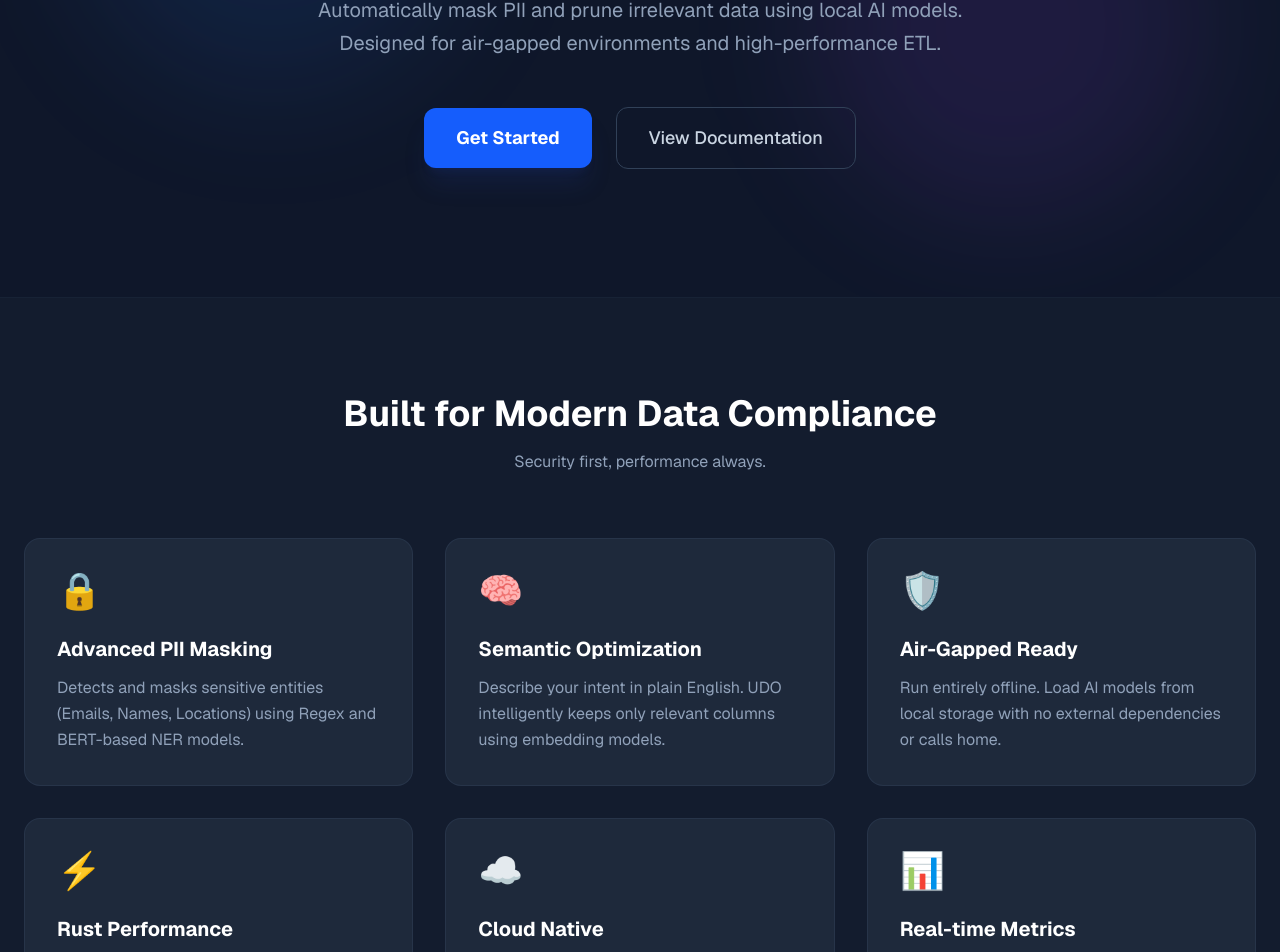
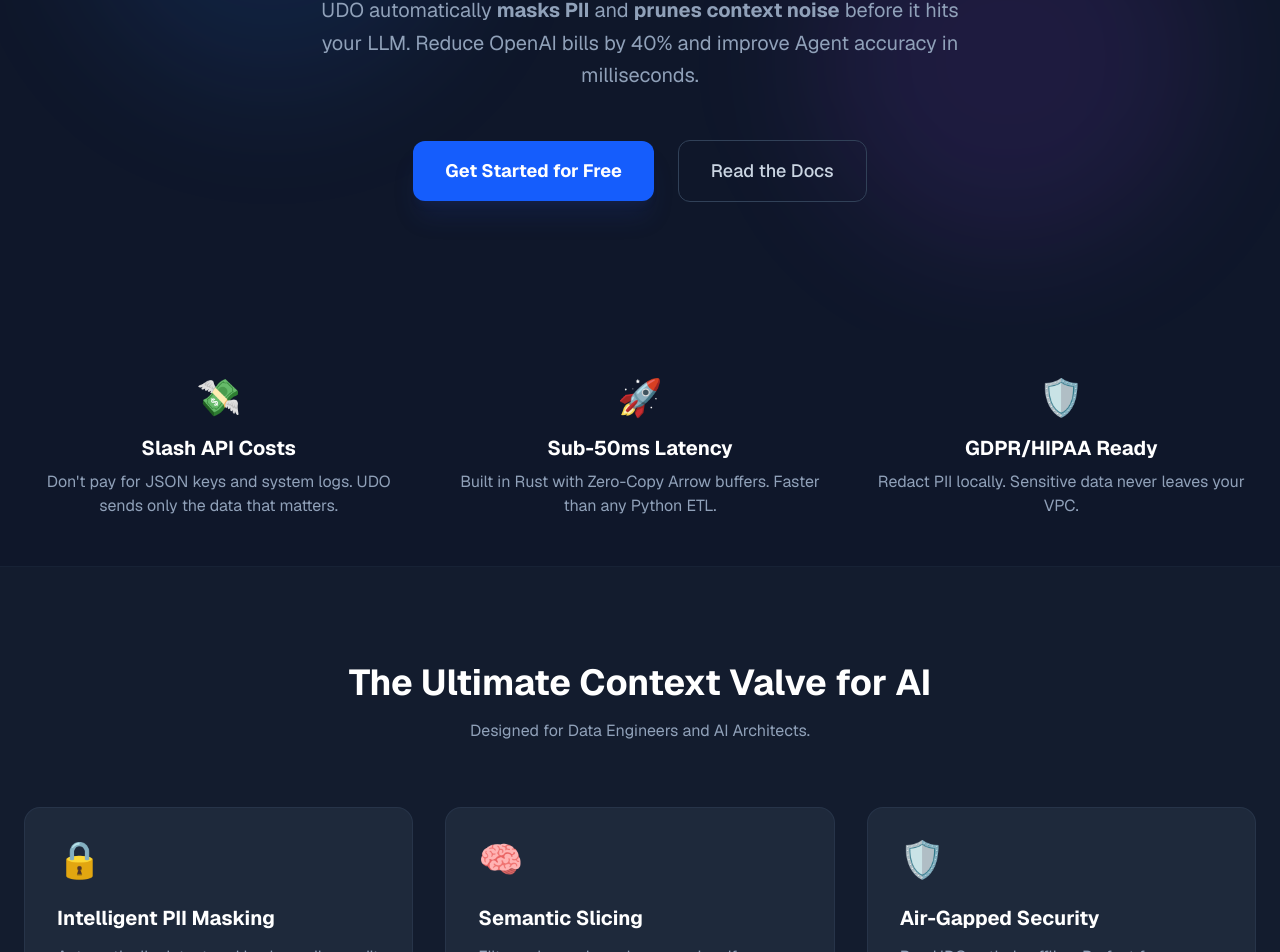
Before and after one commit to vikas-magar/udo, a Next.js app in the folder web/: page / in a window 1280 px wide. Shown: the part 374-1326 px from the top of the page. Built offline with nearby package versions, Linux system fonts and the light colour scheme.

Commit message:
docs: overhaul landing page for SEO and sales focus

```diff
--- a/web/app/layout.tsx
+++ b/web/app/layout.tsx
@@ -13,8 +13,14 @@ const geistMono = Geist_Mono({
 });
 
 export const metadata: Metadata = {
-  title: "UDO - Universal Data Optimizer",
-  description: "Secure, high-performance ETL pipeline for PII masking and semantic optimization.",
+  title: "UDO | Optimize RAG Pipelines & Reduce LLM Token Costs",
+  description: "UDO (Universal Data Optimizer) is a high-performance Rust engine that cleans, masks, and prunes data for AI Agents. Reduce OpenAI costs by 40% and secure PII in real-time.",
+  keywords: ["RAG Optimization", "LLM Context Window", "Data Pruning", "PII Redaction", "AI ETL", "Rust Data Pipeline", "Reduce LLM Latency", "Vector DB Optimization"],
+  openGraph: {
+    title: "UDO - The Context Valve for AI Agents",
+    description: "Stop feeding garbage to your LLM. Use UDO to slice, mask, and optimize data streams in real-time.",
+    type: "website",
+  },
 };
 
 export default function RootLayout({
--- a/web/app/page.tsx
+++ b/web/app/page.tsx
@@ -37,25 +37,47 @@ export default function LandingPage() {
 
         <div className="max-w-5xl mx-auto text-center relative z-10">
           <h1 className="text-5xl md:text-7xl font-extrabold tracking-tight mb-8 text-white">
-            The <span className="text-blue-400">Universal Data Optimizer</span> <br/>for Secure Pipelines
+            Stop Wasting Tokens. <br/>
+            <span className="text-transparent bg-clip-text bg-gradient-to-r from-blue-400 to-indigo-400">Optimize Your RAG Pipeline.</span>
           </h1>
           <p className="text-xl text-slate-400 max-w-2xl mx-auto mb-12 leading-relaxed">
-            Automatically mask PII and prune irrelevant data using local AI models.
-            Designed for air-gapped environments and high-performance ETL.
+            UDO automatically <strong>masks PII</strong> and <strong>prunes context noise</strong> before it hits your LLM.
+            Reduce OpenAI bills by 40% and improve Agent accuracy in milliseconds.
           </p>
           <div className="flex flex-col sm:flex-row items-center justify-center space-y-4 sm:space-y-0 sm:space-x-6">
             <Link
               href="/dashboard"
               className="px-8 py-4 rounded-xl bg-blue-600 hover:bg-blue-500 text-white font-bold text-lg transition shadow-xl shadow-blue-900/20 hover:scale-105 transform duration-200"
             >
-              Get Started
+              Get Started for Free
             </Link>
             <Link
               href="/docs"
               className="px-8 py-4 rounded-xl border border-slate-700 hover:bg-slate-800 text-slate-300 font-medium text-lg transition hover:border-slate-500"
             >
-              View Documentation
+              Read the Docs
             </Link>
+          </div>
+        </div>
+      </section>
+
+      {/* Value Props / SEO Keywords */}
+      <section className="py-12 bg-[#0F172A]">
+        <div className="max-w-7xl mx-auto px-6 grid md:grid-cols-3 gap-8 text-center">
+          <div>
+            <div className="text-4xl mb-4">💸</div>
+            <h3 className="text-xl font-bold text-white mb-2">Slash API Costs</h3>
+            <p className="text-slate-400">Don't pay for JSON keys and system logs. UDO sends only the data that matters.</p>
+          </div>
+          <div>
+            <div className="text-4xl mb-4">🚀</div>
+            <h3 className="text-xl font-bold text-white mb-2">Sub-50ms Latency</h3>
+            <p className="text-slate-400">Built in Rust with Zero-Copy Arrow buffers. Faster than any Python ETL.</p>
+          </div>
+          <div>
+            <div className="text-4xl mb-4">🛡️</div>
+            <h3 className="text-xl font-bold text-white mb-2">GDPR/HIPAA Ready</h3>
+            <p className="text-slate-400">Redact PII locally. Sensitive data never leaves your VPC.</p>
           </div>
         </div>
       </section>
@@ -64,40 +86,40 @@ export default function LandingPage() {
       <section id="features" className="py-24 bg-[#1E293B]/30 border-y border-slate-800/50">
         <div className="max-w-7xl mx-auto px-6">
           <div className="text-center mb-16">
-            <h2 className="text-3xl md:text-4xl font-bold mb-4 text-white">Built for Modern Data Compliance</h2>
-            <p className="text-slate-400">Security first, performance always.</p>
+            <h2 className="text-3xl md:text-4xl font-bold mb-4 text-white">The Ultimate Context Valve for AI</h2>
+            <p className="text-slate-400">Designed for Data Engineers and AI Architects.</p>
           </div>
 
           <div className="grid md:grid-cols-3 gap-8">
             <FeatureCard
               icon="🔒"
-              title="Advanced PII Masking"
-              description="Detects and masks sensitive entities (Emails, Names, Locations) using Regex and BERT-based NER models."
+              title="Intelligent PII Masking"
+              description="Automatically detect and hash emails, credit cards, and names using local BERT models. No API calls required."
             />
             <FeatureCard
               icon="🧠"
-              title="Semantic Optimization"
-              description="Describe your intent in plain English. UDO intelligently keeps only relevant columns using embedding models."
+              title="Semantic Slicing"
+              description="Filter columns based on meaning. If your agent needs 'User Contact', UDO drops 'Server Logs' automatically."
             />
             <FeatureCard
               icon="🛡️"
-              title="Air-Gapped Ready"
-              description="Run entirely offline. Load AI models from local storage with no external dependencies or calls home."
+              title="Air-Gapped Security"
+              description="Run UDO entirely offline. Perfect for Banking, Defense, and Healthcare environments."
             />
             <FeatureCard
               icon="⚡"
-              title="Rust Performance"
-              description="Built on Apache Arrow and Tokio for blazing fast, async processing and low memory footprint."
+              title="High-Throughput ETL"
+              description="Stream GBs of data from Kafka or S3 directly into Parquet or Arrow IPC for your Vector DB."
             />
             <FeatureCard
               icon="☁️"
-              title="Cloud Native"
-              description="Seamlessly integrates with S3, GCS, and Kafka. Supports Dead Letter Queues for robust error handling."
+              title="Cloud Agnostic"
+              description="Deploy as a single binary, Docker container, or Kubernetes Sidecar. Works on AWS, GCP, and Azure."
             />
             <FeatureCard
               icon="📊"
-              title="Real-time Metrics"
-              description="Built-in DuckDB metrics store and REST API for monitoring throughput, latency, and data savings."
+              title="Pipeline Observability"
+              description="Track token savings and latency in real-time with our built-in DuckDB analytics engine."
             />
           </div>
         </div>
```
